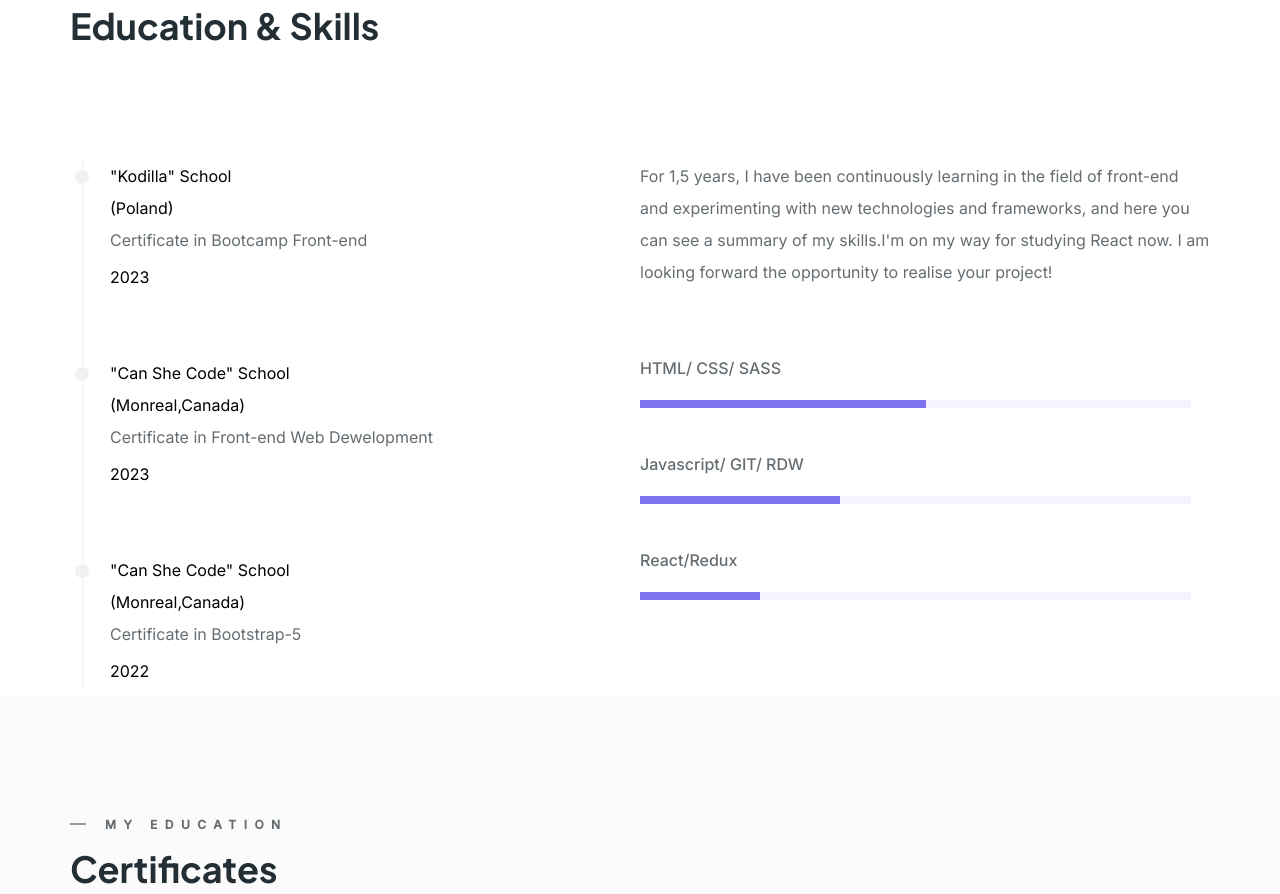
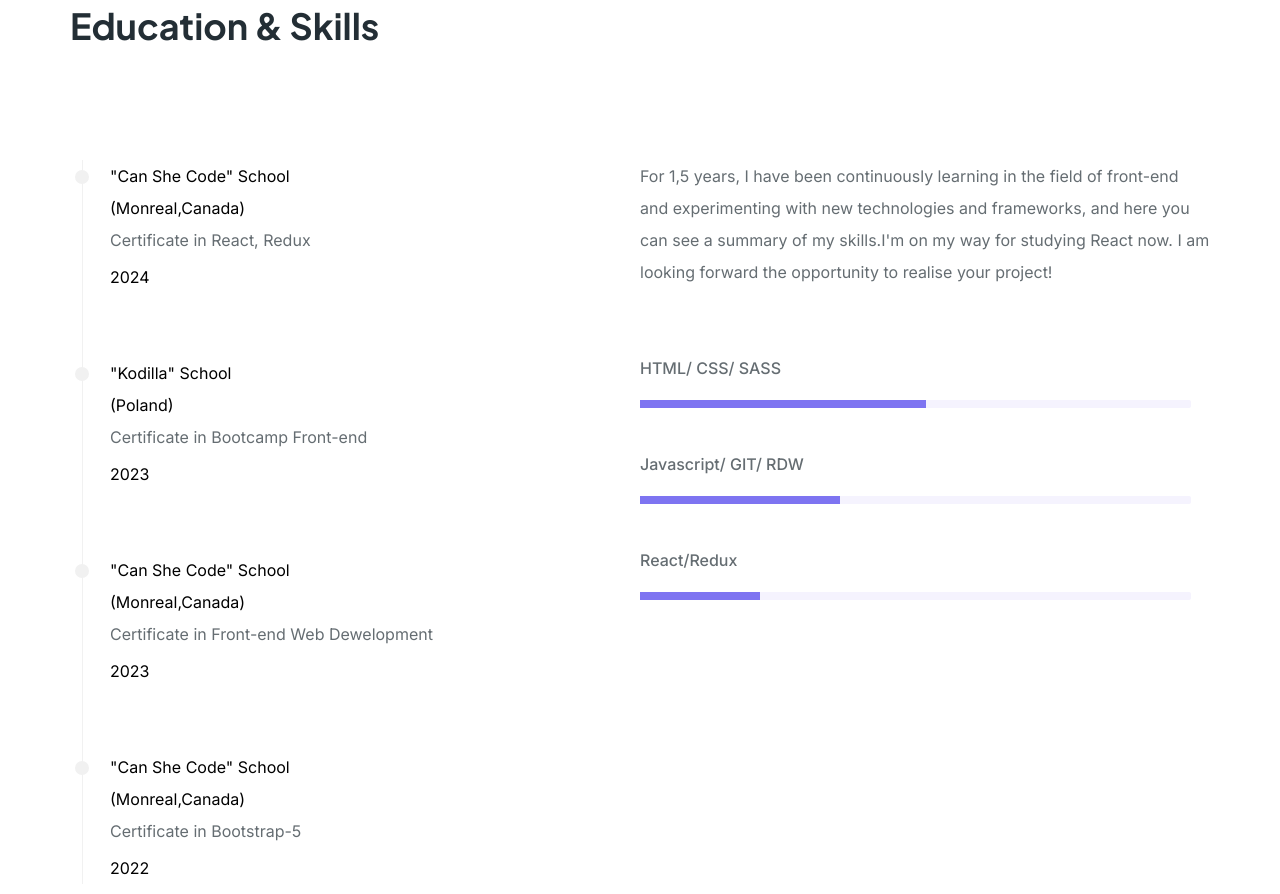
Before and after one commit to HannaNesterova/update-portfolio, a plain HTML site: page index.html in a window 1280 px wide. Shown: the part 2657-3551 px from the top of the page. Drawn offline with nearby package versions, Linux system fonts and the light colour scheme; files whose address does not match are found by name.

Commit message:
Can She Code

```diff
--- a/index.html
+++ b/index.html
@@ -283,6 +283,11 @@
                 <div class="skills-body">
                     <div class="skills_timeline timeline">
                         <div class="timeline_items">
+                            <div class="timeline_item"> "Can She Code" School<br>(Monreal,Canada)</div>
+                            <div class="timeline_tex">Certificate in React, Redux </div>
+                            <div class="timeline_date">2024</div>
+                        </div>
+                        <div class="timeline_items">
                             <div class="timeline_item"> "Kodilla" School<br> (Poland)</div>
                             <div class="timeline_tex">Certificate in Bootcamp Front-end </div>
                             <div class="timeline_date">2023</div>
```
